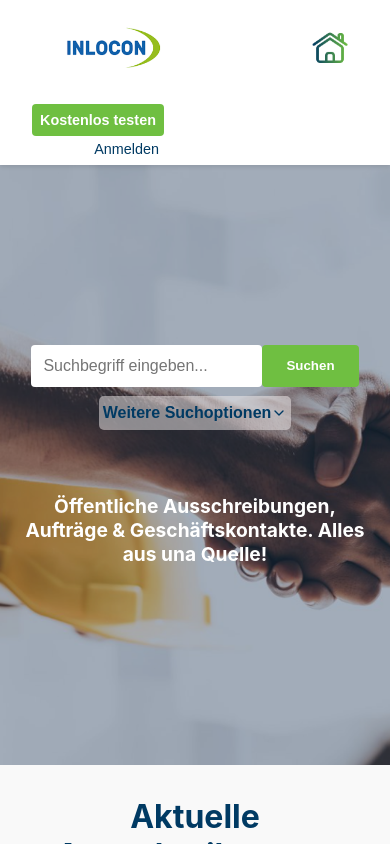
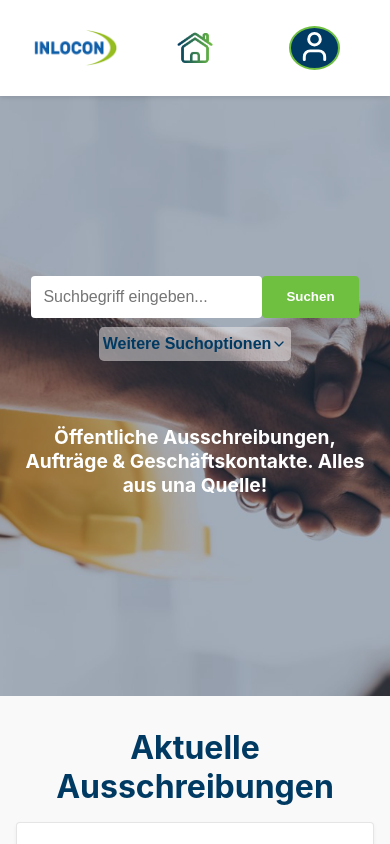
Before and after one commit to capsgit/inlocon_pre, a React (Create React App) app: page / in a window 390 px wide. Both pictures are taken after a click on the button "Kostenlos testen". Shown: the top 844 px of the page. Built offline with nearby package versions, Linux system fonts and the light colour scheme.

Commit message:
last preparing for next step

```diff
--- a/src/data/portals.js
+++ b/src/data/portals.js
@@ -2,32 +2,53 @@ export const portals = [
   {
     title: "Bauportal Deutschland",
     url: "https://www.bauportal-deutschland.de",
+    img: "../assets/images/fas-khan-WJyuzi6EUTs-unsplash.jpg",
   },
-  { title: "Straßenbauportal", url: "https://www.strassenbauportal.de" },
-  { title: "Cleanerportal", url: "https://www.cleanerportal.de" },
+  {
+    title: "Straßenbauportal",
+    url: "https://www.strassenbauportal.de",
+    img: "../assets/images/maria-lupan-XeRqsvi9qBc-unsplash.jpg",
+  },
+
+  {
+    title: "Cleanerportal",
+    url: "https://www.cleanerportal.de",
+    img: "../assets/images/pexels-tima-miroshnichenko-6474202.jpg",
+  },
+
   {
     title: "Beschaffungsmarkt Office",
     url: "https://www.beschaffungsmarkt-office.de",
+    img: "../assets/images/pexels-fauxels-3184405.jpg",
   },
-  { title: "Container Modulbau", url: "https://www.container-modulbau.de" },
+  {
+    title: "Container Modulbau",
+    url: "https://www.container-modulbau.de",
+    img: "../assets/images/pedro-miranda-3QzMBrvCeyQ-unsplash.jpg",
+  },
   {
     title: "Beschaffungsmarkt Fahrzeuge",
     url: "https://www.beschaffungsmarkt-fahrzeuge.de",
+    img: "../assets/images/maria-lupan-XeRqsvi9qBc-unsplash.jpg",
   },
   {
     title: "Energieausschreibungen",
     url: "https://www.energieausschreibungen.eu",
+    img: "../assets/images/thisisengineering-BU8lpW2Bn30-unsplash.jpg",
   },
   {
     title: "Beschaffungsmarkt Gesundheit",
     url: "https://www.beschaffungsmarkt-gesundheit.de",
+    img: "../assets/images/pexels-yankrukov-7691739.jpg",
   },
   {
     title: "Schienenverkehrsportal",
     url: "https://www.schienenverkehrsportal.de",
+    img: "../assets/images/pexels-ivan-drazic-20457695-30005142.jpg",
   },
-  { title: "EE-Portal", url: "https://www.ee-portal.eu" },
+  {
+    title: "EE-Portal",
+    url: "https://www.ee-portal.eu",
+    img: "../assets/images/pexels-shkrabaanthony-5244002.jpg",
+  },
 ];
-
-// Logos y nombres de socios reales de la antigua página
-// Datos de socios con rutas a los logos según la página original
--- a/src/modules/Header/Header.css
+++ b/src/modules/Header/Header.css
@@ -9,14 +9,29 @@
 .header__inner {
   display: flex;
   align-items: center;
-  margin: 0 5rem;
+  justify-content: space-between;
   padding: 0 1.5rem;
-  gap: 1rem;
-  flex-wrap: wrap;
+  height: 100px;
+  position: relative;
 }
 
 .header__logo {
   height: 100px;
+  width: auto;
+}
+
+.header__toggle {
+  display: none;
+  background: none;
+  border: none;
+  position: absolute;
+  left: 50%;
+  transform: translateX(-50%);
+}
+
+.header__toggle img {
+  height: 40px;
+  width: auto;
 }
 
 .header__nav--desktop {
@@ -28,9 +43,9 @@
 .header__nav-list {
   display: flex;
   gap: 1.5rem;
-  list-style: none;
   margin: 0;
   padding: 0;
+  list-style: none;
 }
 
 .header__nav-list a {
@@ -39,44 +54,50 @@
   font-weight: 600;
 }
 
-.header__toggle {
-  display: none;
-  background: none;
-  border: none;
-  cursor: pointer;
+.header__actions {
+  display: flex;
+  align-items: center;
+  gap: 0.5rem;
+  position: absolute;
+  right: 1.5rem;
 }
 
-.header__actions {
-  display: flex;
-  gap: 1rem;
+.header__action {
+  padding: 0.5rem 1rem;
+  border-radius: 4px;
+  cursor: pointer;
+  font-size: 1rem;
 }
 
 .header__action--primary {
   background: #6fbf41;
   color: #fff;
   border: none;
-  font-size: 1rem;
-  font-weight: bold;
-  padding: 0.5rem 1rem;
-  border-radius: 4px;
+  font-size: large;
 }
 
-.header__action--outline {
+.header__action--link {
   background: none;
-  border: 1px solid #003a63;
+  border: none;
   color: #003a63;
-  padding: 0.5rem 1rem;
-  border-radius: 4px;
+  text-decoration: underline;
+  padding: 0;
 }
 
 .header__profile {
   position: relative;
+  padding-right: 2rem;
+}
+
+.header__nav--mobile {
+  display: none;
 }
 
 .header__profile-btn {
-  background: none;
-  border: none;
-  font-size: 1.5rem;
+  background: #003a63;
+  color: white;
+  border: #6fbf41 2px solid;
+  border-radius: 50%;
   cursor: pointer;
 }
 
@@ -99,41 +120,52 @@
 
 .header__submenu a,
 .header__submenu button {
-  display: block;
-  width: 100%;
   background: none;
   border: none;
+  width: 100%;
+  text-align: left;
   color: #003a63;
-  text-decoration: none;
-  text-align: left;
-  cursor: pointer;
-}
-
-.header__submenu a:hover,
-.header__submenu button:hover {
-  background: #f0f0f0;
-}
-
-/* Hide mobile menu by default */
-.header__nav--mobile {
-  display: none;
 }
 
 @media (max-width: 768px) {
   .header__inner {
-    display: flex;
-    align-items: center;
-    margin: 0px;
-    justify-content: space-between;
+    height: 80px;
     padding: 0.5rem 1rem;
-    position: relative;
+    justify-content: center;
   }
 
   .header__logo {
-    flex: 0 0 auto;
-    order: 0;
-    height: 80px;
-    padding-left: 2rem;
+    height: 70px;
+    position: absolute;
+    left: 1rem;
+  }
+
+  .header__toggle {
+    display: inline-flex;
+  }
+
+  .header__actions {
+    right: 0.1rem;
+    top: 50%;
+    transform: translateY(-50%);
+    flex-direction: column;
+    align-items: flex-end;
+    gap: 0.75rem;
+  }
+
+  .header__action--primary {
+    width: auto;
+    margin: 0;
+    font-size: medium;
+    padding: 0.5rem 0.25rem;
+
+  }
+
+  .header__action--link {
+    font-size: 0.85rem;
+    padding: 0;
+    margin-top: -0.5rem;
+    text-decoration: none;
   }
 
   .header__nav--desktop {
@@ -143,7 +175,7 @@
   .header__nav--mobile {
     display: block;
     position: absolute;
-    top: 100%;
+    top: 80px;
     left: 0;
     width: 100%;
     background: #fff;
@@ -153,62 +185,15 @@
     transition: max-height 0.3s ease;
   }
 
-  .mobile-open .header__nav--mobile {
-    display: block;
-    opacity: 1;
-    visibility: visible;
-    justify-items: center;
+  .header__nav--mobile.open {
+    max-height: 300px;
+    padding: 1rem 0;
   }
 
-  .header__nav--mobile.open {
-    display: inline-block;
+  .header__nav-list {
     flex-direction: row;
-    max-height: 300px;
-    padding: 0.5rem 0;
-  }
-
-  .header__nav--mobile .header__nav-list {
-    display: flex;
-    flex-direction: row;
-    justify-content: space-around;
     align-items: center;
+    justify-content: space-evenly;
     gap: 1rem;
-    padding: 0;
-    margin: 0;
-  }
-
-  .header__toggle {
-    display: inline-flex;
-    background: none;
-    border: none;
-    cursor: pointer;
-    padding: 0.5rem;
-  }
-
-  .header__toggle img {
-    display: block;
-    width: 40px;
-    height: auto;
-  }
-
-  .header__actions {
-    display: flex;
-    flex-direction: column;
-    gap: 0rem;
-    order: 2;
-  }
-
-  .header__action--primary {
-    font-size: 0.9rem;
-    padding: 0.5rem 0.5rem;
-  }
-
-  .header__action--outline {
-    font-size: 0.9rem;
-    background: none;
-    border: none;
-    padding: 5px 5px 0px 0px;
-    color: #003a63;
-    align-self: flex-end;
   }
 }
--- a/src/modules/Header/Header.js
+++ b/src/modules/Header/Header.js
@@ -1,29 +1,54 @@
-import React, { useState } from "react";
+import React, { useState, useEffect, useRef } from "react";
+import { User } from "lucide-react";
 import "./Header.css";
 
-// Array de enlaces de navegación
 const navItems = [
   { label: "Projektinfo", href: "#projectInformation" },
   { label: "Portalen", href: "#portals" },
   { label: "Blog", href: "#blog" },
 ];
 
-export const Header = ({ isLoggedIn = false, onLogin, onLogout }) => {
+export const Header = () => {
   const [mobileOpen, setMobileOpen] = useState(false);
   const [profileOpen, setProfileOpen] = useState(false);
+  const [isLoggedIn, setIsLoggedIn] = useState(false);
+  const headerRef = useRef(null);
 
+  const handleLogin = () => setIsLoggedIn(true);
+  const handleLogout = () => {
+    setIsLoggedIn(false);
+    setProfileOpen(false);
+  };
   const toggleMobile = () => setMobileOpen((open) => !open);
   const toggleProfile = () => setProfileOpen((open) => !open);
 
+  // Close dropdowns when clicking outside
+  useEffect(() => {
+    const handleClickOutside = (e) => {
+      if (headerRef.current && !headerRef.current.contains(e.target)) {
+        setMobileOpen(false);
+        setProfileOpen(false);
+      }
+    };
+    document.addEventListener("mousedown", handleClickOutside);
+    return () => document.removeEventListener("mousedown", handleClickOutside);
+  }, []);
+
   return (
-    <header className="container header">
+    <header ref={headerRef} className="container header">
       <div className="header__inner">
         <img
           src="assets/images/svg/Logo-downloaded.png"
-          alt="Inlocon Logo"
+          alt="Logo"
           className="header__logo"
         />
-
+        <button
+          className="header__toggle"
+          onClick={toggleMobile}
+          aria-label="Toggle navigation"
+        >
+          <img src="assets/icons/casa.png" alt="Menu" />
+        </button>
         <nav className="header__nav header__nav--desktop">
           <ul className="header__nav-list">
             {navItems.map((item) => (
@@ -33,25 +58,30 @@ export const Header = ({ isLoggedIn = false, onLogin, onLogout }) => {
             ))}
           </ul>
         </nav>
-
+        <div className="header__actions">
+          {!isLoggedIn ? (
+            <>
               <button
-          className="header__toggle"
-          onClick={toggleMobile}
-          aria-expanded={mobileOpen}
-          aria-label="Hauptmenü umschalten"
+                className="header__action header__action--primary"
+                onClick={handleLogin}
               >
-          <img src="assets/icons/casa.png" alt="" aria-hidden="true" />
+                Kostenlos testen
               </button>
-
-        {isLoggedIn ? (
+              <button
+                className="header__action header__action--link"
+                onClick={handleLogin}
+              >
+                Anmelden
+              </button>
+            </>
+          ) : (
             <div className="header__profile">
               <button
                 className="header__profile-btn"
                 onClick={toggleProfile}
-              aria-expanded={profileOpen}
-              aria-label="Profilmenü umschalten"
+                aria-label="Profile menu"
               >
-              👤
+                <User size={35} />
               </button>
               {profileOpen && (
                 <ul className="header__submenu">
@@ -65,35 +95,18 @@ export const Header = ({ isLoggedIn = false, onLogin, onLogout }) => {
                     <a href="#applications">Meine Anwendungen</a>
                   </li>
                   <li>
-                  <button onClick={onLogout}>Abmelden</button>
+                    <button onClick={handleLogout}>Abmelden</button>
                   </li>
                 </ul>
               )}
             </div>
-        ) : (
-          <div className="header__actions">
-            <button
-              className="header__action header__action--primary"
-              onClick={onLogin}
-            >
-              Kostenlos testen
-            </button>
-            <button
-              className="header__action header__action--outline"
-              onClick={onLogin}
-            >
-              Anmelden
-            </button>
+          )}
         </div>
-        )}
-
         <nav
           className={`header__nav header__nav--mobile ${
             mobileOpen ? "open" : ""
           }`}
         >
-          {" "}
-          {/* Mobile nav */}
           <ul className="header__nav-list">
             {navItems.map((item) => (
               <li key={item.href}>
--- a/src/modules/Info/InfoSection.css
+++ b/src/modules/Info/InfoSection.css
@@ -18,6 +18,7 @@
     font-size: 1rem;
     color: #555;
     margin-bottom: 2rem;
+    text-decoration: none;
 }
 
 .portals__grid {
@@ -31,6 +32,22 @@
     padding: 1.5rem;
     border-radius: 4px;
     box-shadow: 0 2px 4px rgba(0, 0, 0, 0.05);
+}
+
+.portals__card-link {
+    text-decoration: none;
+}
+
+.portals__card-title {
+    align-self: center;
+    justify-self: center;
+    text-decoration: none;
+    border: 5px;
+    padding: 0 0.5rem;
+    background-color: rgba(255, 255, 255, 0.856);
+    color: #003a63;
+    position: top;
+    text-align: center;
 }
 
 /* —— What We Offer Section —— */
--- a/src/modules/Offers/Offers.js
+++ b/src/modules/Offers/Offers.js
@@ -140,9 +140,11 @@ const OfferCard = ({ offer }) => (
       <a href="#details" className="offer-card__link">
         Details
       </a>
+      {"|"}
       <a href="#bewerben" className="offer-card__link">
         Bewerben
       </a>
+      {"|"}
       <a href="#empfehlen" className="offer-card__link">
         Empfehlen
       </a>
```
Also changed, not shown: src/modules/Info/InfoSection.js (+11 -3 lines). Lines whose indentation alone changed are shown as unchanged.
